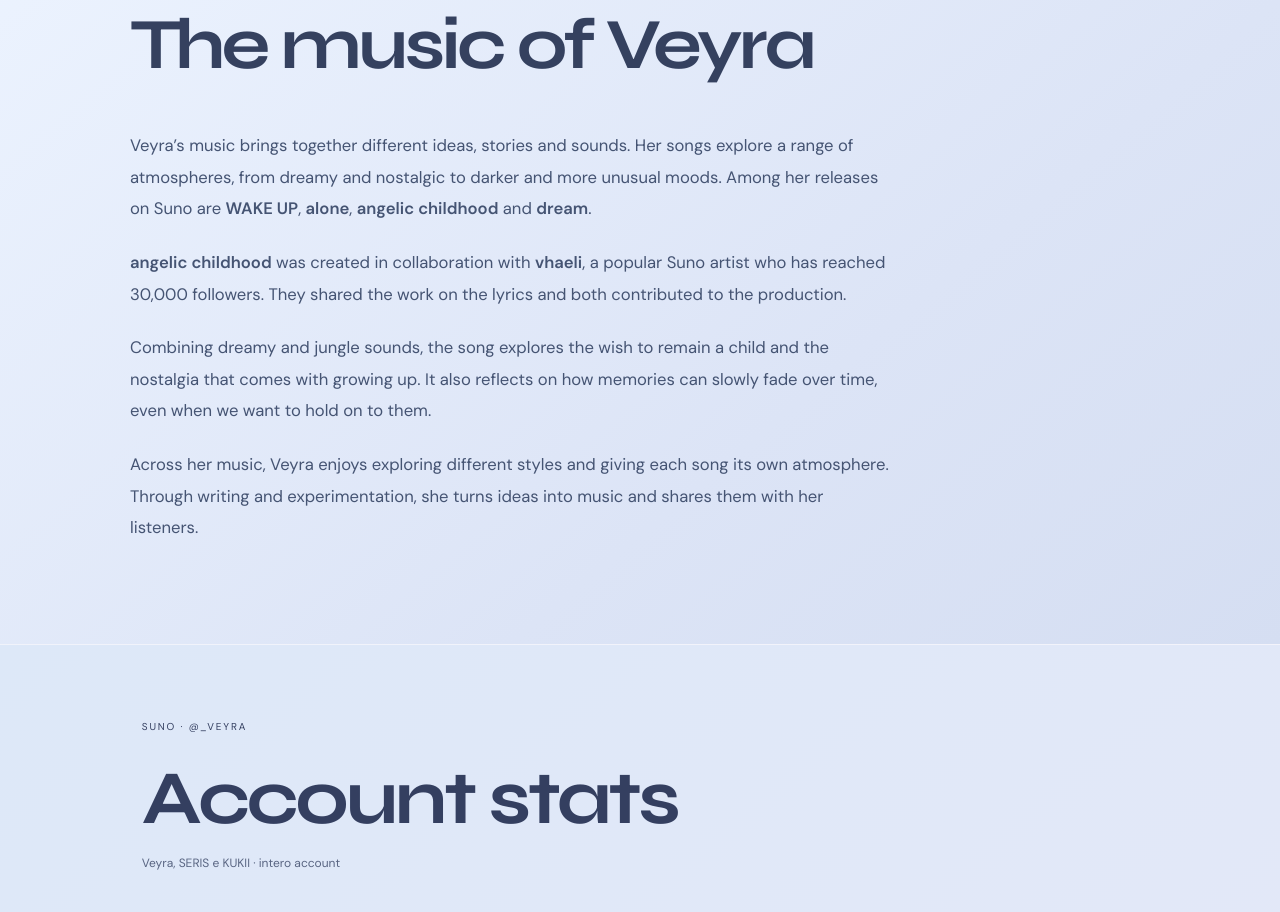
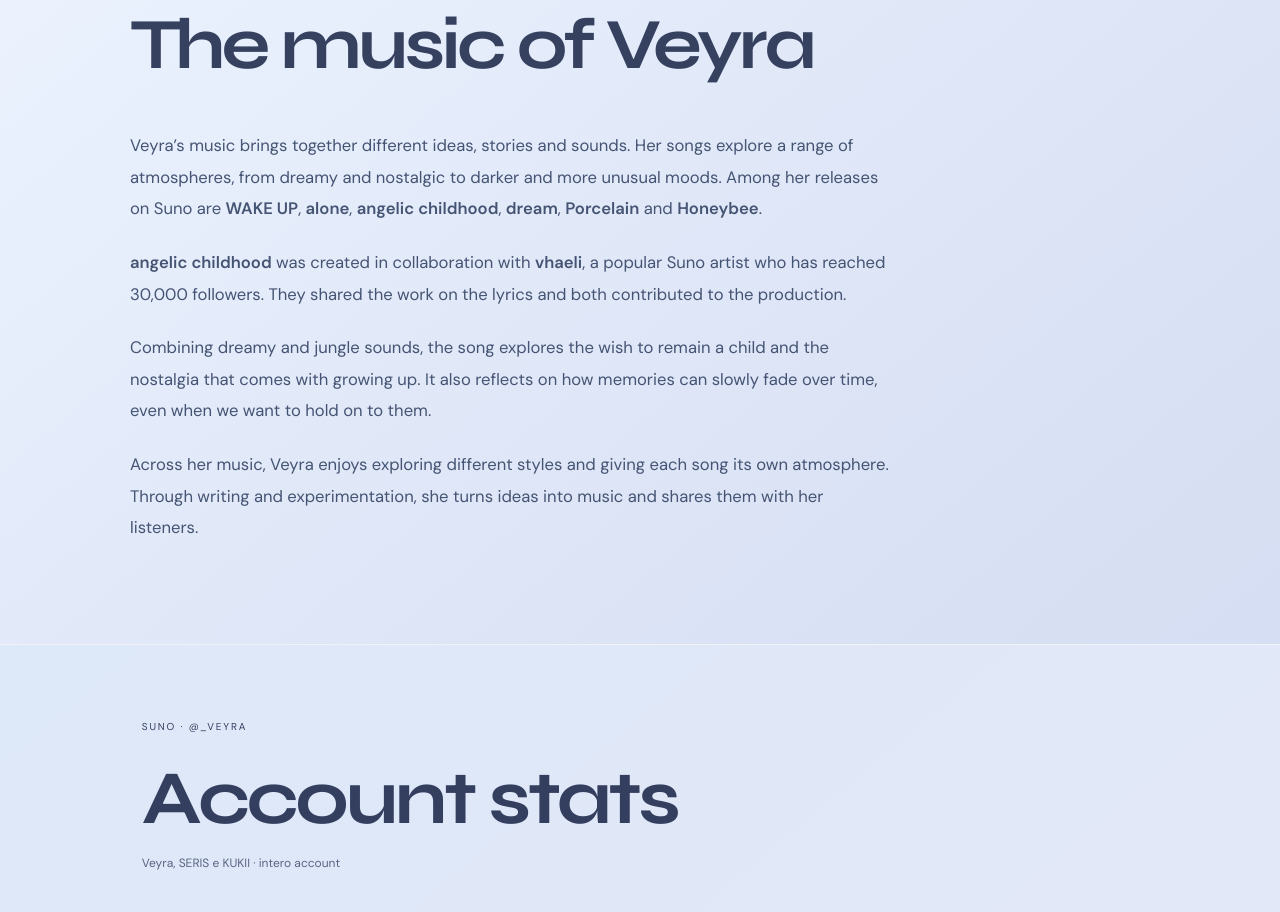
Before and after one commit to veyra-star/veyra-star.github.io, a plain HTML site: page index.html in a window 1280 px wide. Shown: the part 3120-4032 px from the top of the page. Drawn offline with nearby package versions, Linux system fonts and the light colour scheme.

Commit message:
Add verified Veyra releases to site

```diff
--- a/index.html
+++ b/index.html
@@ -52,7 +52,7 @@
         <p class="songs-label">VEYRA · SUNO</p>
         <h2 id="songs-title">The music of Veyra</h2>
         <div class="songs-copy">
-          <p>Veyra’s music brings together different ideas, stories and sounds. Her songs explore a range of atmospheres, from dreamy and nostalgic to darker and more unusual moods. Among her releases on Suno are <strong>WAKE UP</strong>, <strong>alone</strong>, <strong>angelic childhood</strong> and <strong>dream</strong>.</p>
+          <p>Veyra’s music brings together different ideas, stories and sounds. Her songs explore a range of atmospheres, from dreamy and nostalgic to darker and more unusual moods. Among her releases on Suno are <strong>WAKE UP</strong>, <strong>alone</strong>, <strong>angelic childhood</strong>, <strong>dream</strong>, <strong>Porcelain</strong> and <strong>Honeybee</strong>.</p>
           <p><strong>angelic childhood</strong> was created in collaboration with <strong>vhaeli</strong>, a popular Suno artist who has reached 30,000 followers. They shared the work on the lyrics and both contributed to the production.</p>
           <p>Combining dreamy and jungle sounds, the song explores the wish to remain a child and the nostalgia that comes with growing up. It also reflects on how memories can slowly fade over time, even when we want to hold on to them.</p>
           <p>Across her music, Veyra enjoys exploring different styles and giving each song its own atmosphere. Through writing and experimentation, she turns ideas into music and shares them with her listeners.</p>
```
